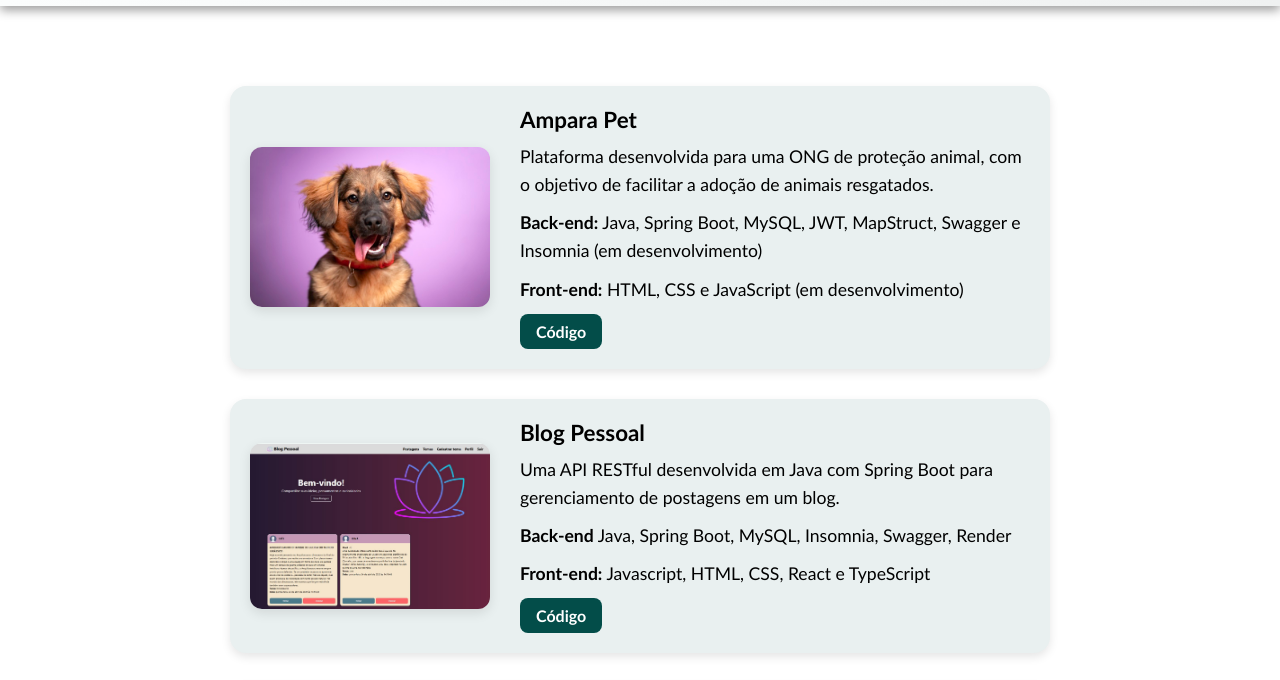
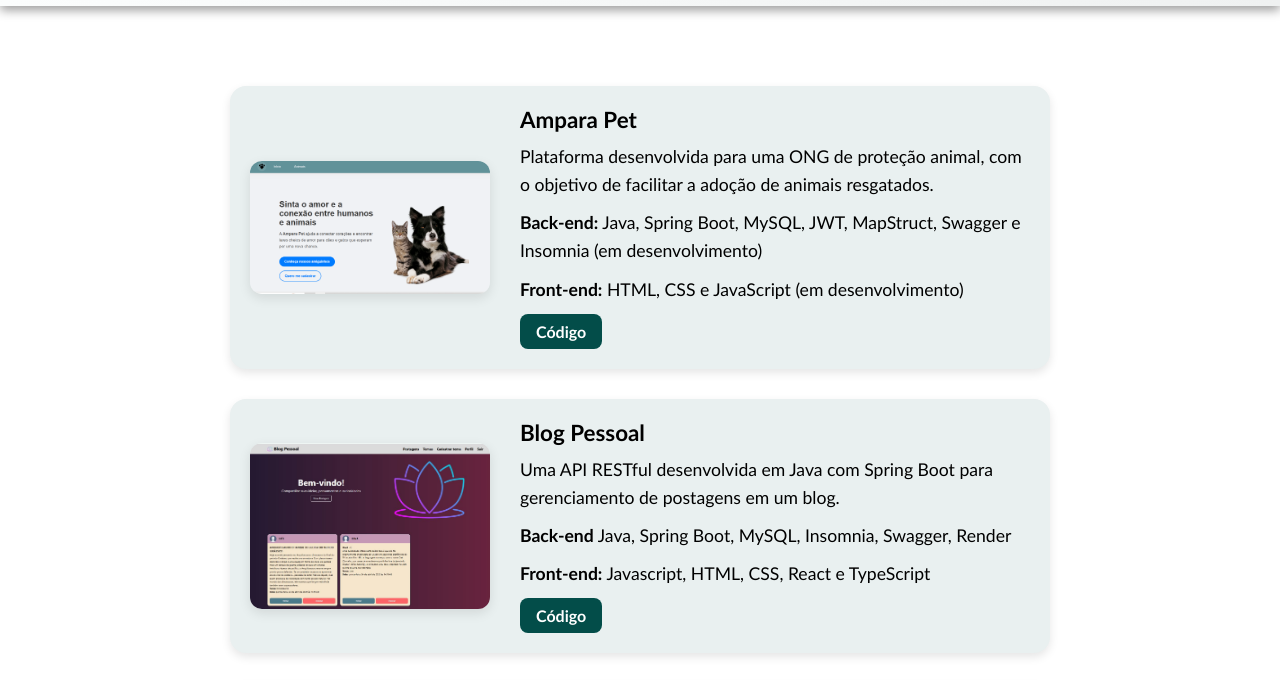
Before and after one commit to sandymachadoo/portfolio, a website: page projetos.html in a window 1280 px wide. Shown: the part 76-756 px from the top of the page. Drawn offline with Linux system fonts and the light colour scheme.

Commit message:
Atualizando a foto do projeto Ampara Pet

```diff
--- a/projetos.html
+++ b/projetos.html
@@ -25,7 +25,7 @@
     <section id="portfolio">
       <div class="projetos-container">
 <div class="projeto-card">
-  <img src="assets/img/cachorro.jpg" alt="Ampara Pet" />
+  <img src="assets/img/amparaphoto.png" alt="Ampara Pet" />
   <div>
     <h3>Ampara Pet</h3>
     <p>Plataforma desenvolvida para uma ONG de proteção animal, com o objetivo de facilitar a adoção de animais resgatados.</p>
```
Also changed, not shown: assets/img/amparaphoto.png (added).
